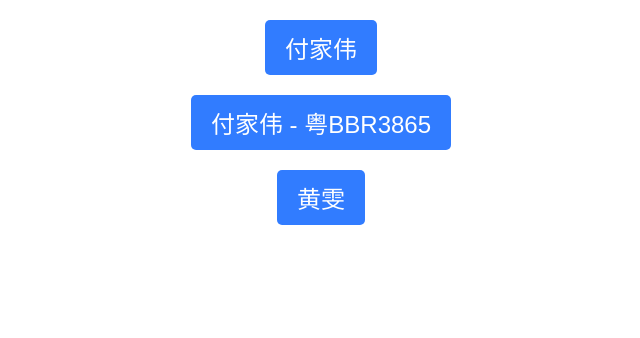
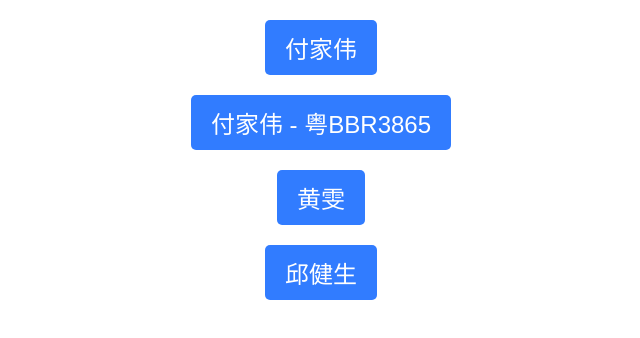
Before and after one commit to XinXiWangSZ/XinXiWangSZ, a plain HTML site: page index.html in a window 1280 px wide. Shown: the whole page, without its empty margins (319-959 px from the left). Drawn offline with Linux system fonts and the light colour scheme.

Commit message:
Update index.html

```diff
--- a/index.html
+++ b/index.html
@@ -16,7 +16,7 @@
     <button><a href="./fujiawei_chepai.html">付家伟 - 粤BBR3865</button>
     <!-- <button><a href="./zhangyunhui.html">张云辉</button> -->
     <button><a href="./huangwen.html">黄雯</button>
-
+    <button><a href="./jason.html">邱健生</button>
 </body>
 
 </html>
```
